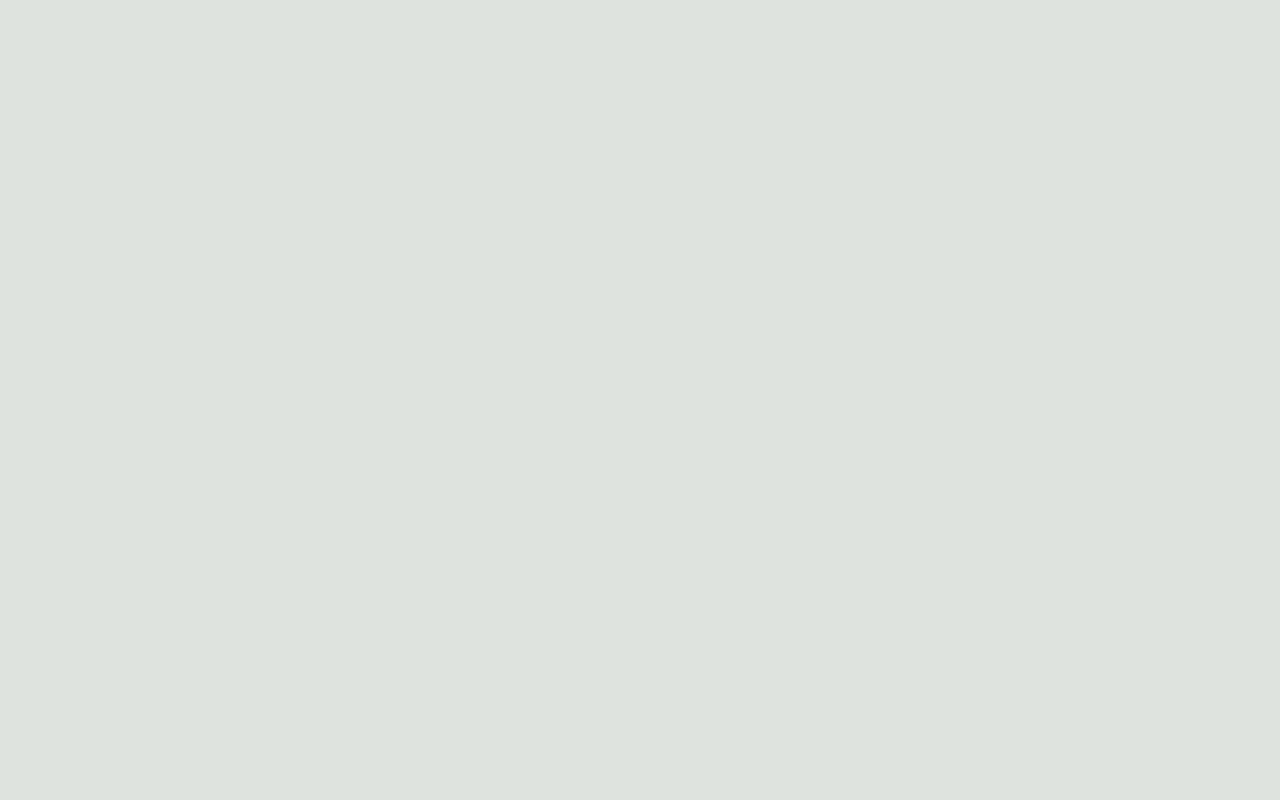
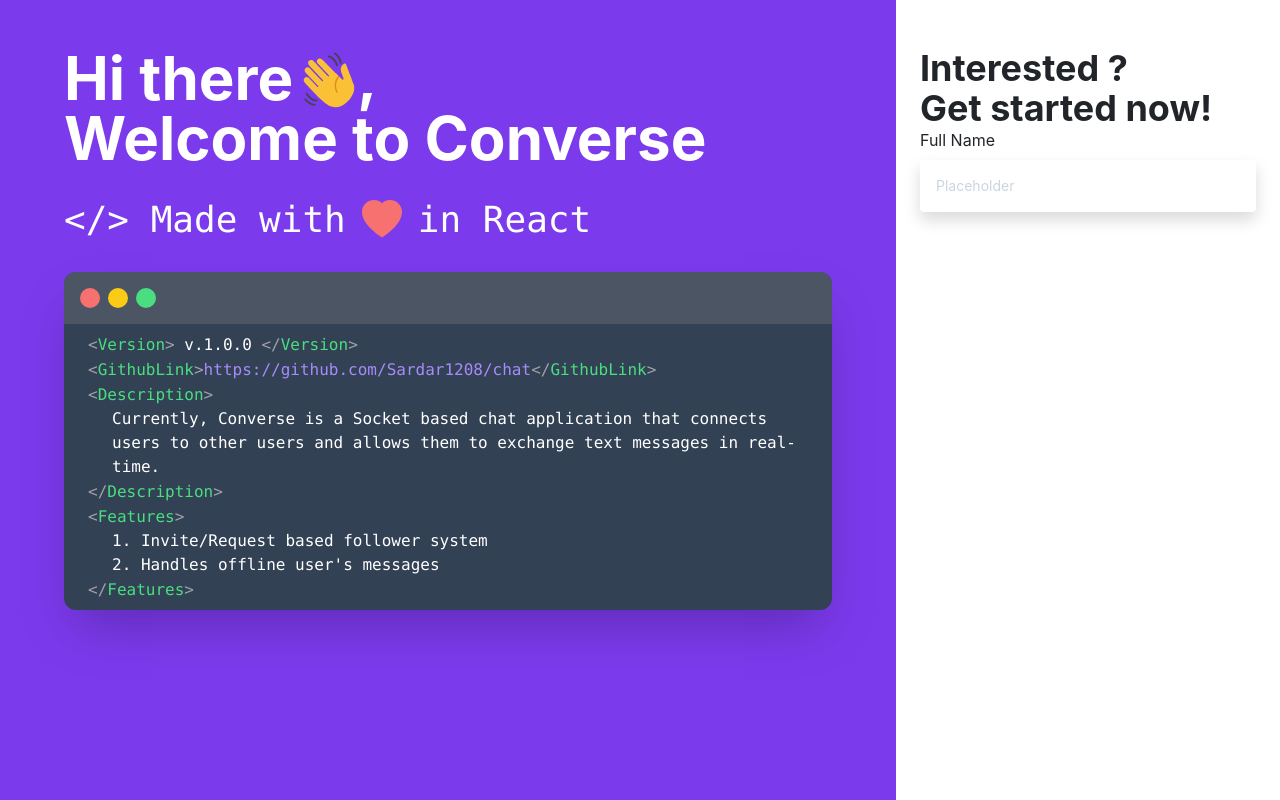
Before and after one commit to Sardar1208/converse-chat-app, a React (Create React App) app in the folder client/: page / in a window 1280 px wide. Built offline with nearby package versions, Linux system fonts and the light colour scheme.

Commit message:
started work on landing page

```diff
--- a/client/src/App.js
+++ b/client/src/App.js
@@ -4,6 +4,7 @@
 import ChatHead from "./components/ChatHeads/ChatHead.js";
 import TextPage from "./components/TextPage/TextPage.js";
 import Login from "./components/Login/Login.js";
+import Landing from "./Pages/Landing.js";
 import "./App.css";
 import "bootstrap/dist/css/bootstrap.min.css";
 import { AppContext } from "./AppContext";
@@ -42,21 +43,13 @@
     <AppContext.Provider value={AppState}>
       <Router>
         <div className="App">
-          {/* <ChatHead info={{'name':"Sarthak"}} />
-      <hr className="divide"/>
-      <ChatHead info={{'name':"Rohit"}} />
-      <hr className="divide"/>
-      <ChatHead info={{'name':"Priyansh"}} />
-      <hr className="divide"/> */}
-          {/* <TextPage /> */}
-          {/* <Login /> */}
+
         </div>
 
         <Switch>
-          {/* <Route path="/" component={Test} /> */}
+          <Route path="/" exact component={Landing} />
           <Route path="/login" component={Login} />
           <Route path="/textPage" component={TextPage} />
-          {/* <Route path="/chatHead" component={ChatHead} /> */}
         </Switch>
       </Router>
     </AppContext.Provider>
--- /dev/null
+++ b/client/src/Pages/Landing.js
@@ -0,0 +1,73 @@
+import React, { useRef, useEffect } from "react";
+
+const Tag = (props) => {
+    const ref = useRef(null);
+    useEffect(() => {
+        console.log('width', ref.current ? ref.current.offsetWidth : 0);
+    }, [ref.current]);
+    return (
+        <>
+            <span className="text-gray-400 font-mono" ref={ref}>
+                {"<"}<span className="text-green-400">{props.tagName}</span>{">"}
+                {props.isLink ? <a href={props.content} className="text-violet-400 hover:text-violet-300" target="_blank">
+                    {props.content}</a> : <span className="text-white">{props.content}</span>}
+                {"</"}<span className="text-green-400">{props.tagName}</span>{">"}
+            </span>
+            <br />
+        </>
+    )
+}
+
+function Landing() {
+    return (
+        <div className="grid grid-cols-10 h-screen">
+            <div className="col-span-7 bg-violet-600 text-white">
+                <div className="px-16 py-12 pb-8">
+                    <h1 className="text-6xl font-bold items-end flex">
+                        Hi there
+                        <img src="/svg/wave.svg" className="w-14 ml-2" />,
+                    </h1>
+                    <h1 className="text-6xl font-bold items-end">Welcome to Converse</h1>
+                    <h4 className="text-4xl font-thin font-mono mt-8 flex items-end">{"</> Made with"}
+                        <img src="/svg/love.svg" className="w-10 ml-2 mx-3" /> {"in React"}
+                    </h4>
+                    <div className="mt-8 bg-blueGray-700 rounded-xl overflow-hidden shadow-2xl">
+                        <div className="bg-coolGray-600 p-3 items-center flex">
+                            <div className="rounded-full p-2.5 bg-red-400"></div>
+                            <div className="rounded-full p-2.5 bg-yellow-400 mx-2"></div>
+                            <div className="rounded-full p-2.5 bg-green-400"></div>
+                        </div>
+                        <div className="px-4 pb-2 pt-2">
+                            <p className="">
+                                <Tag tagName="Version" content=" v.1.0.0 " />
+                                <Tag tagName="GithubLink" content="https://github.com/Sardar1208/chat" isLink={true} />
+                                <Tag tagName="Description" content={<div className="ml-4">
+                                    Currently, Converse is a Socket based chat application that connects
+                                    users to other users and allows them to exchange text messages in real-time.
+                                </div>} />
+                                <Tag tagName="Features" content={
+                                    <div className="ml-4 list-decimal block">
+                                        <li>Invite/Request based follower system</li>
+                                        <li>Handles offline user's messages</li>
+                                    </div>}
+                                />
+                            </p>
+                        </div>
+                    </div>
+                </div>
+            </div>
+            <div className="py-12 px-4 col-span-3 bg-white">
+                <h1 className="font-bold text-4xl">Interested ?<br />Get started now!</h1>
+                <div>
+
+                    <div className="mb-3 pt-0">
+                        <label>Full Name</label>
+                        <input type="text" placeholder="Placeholder" className="px-3 py-3 placeholder-blueGray-300 text-blueGray-600 relative bg-white bg-white rounded text-sm border-0 shadow outline-none focus:outline-none focus:ring w-full" />
+                    </div>
+                </div>
+            </div>
+        </div>
+    )
+}
+
+export default Landing;
--- a/client/src/components/ChatInput/ChatInput.js
+++ b/client/src/components/ChatInput/ChatInput.js
@@ -52,7 +52,7 @@
                 }}
                 value={textValue}
             />
-            <button className="send-button" onClick={sendText}>
+            <button className="the-send-button self-center justify-self-center" onClick={sendText}>
                 Send <img src="/svg/send.svg" />
             </button>
         </div>
--- a/client/src/components/TextPage/TextPage.css
+++ b/client/src/components/TextPage/TextPage.css
@@ -144,9 +144,9 @@
 .back-button img {
     width: 1.5rem;
 }
-.send-button{
-    justify-self: center;
-    align-self: center;
+.the-send-button{
+    justify-self: center !important;
+    align-self: center !important;
     background-color: rgb(121, 121, 233);
     border: none;
     border-radius: 5rem;
```
Also changed, not shown: client/public/svg/love.svg (added), client/public/svg/wave.svg (added).
